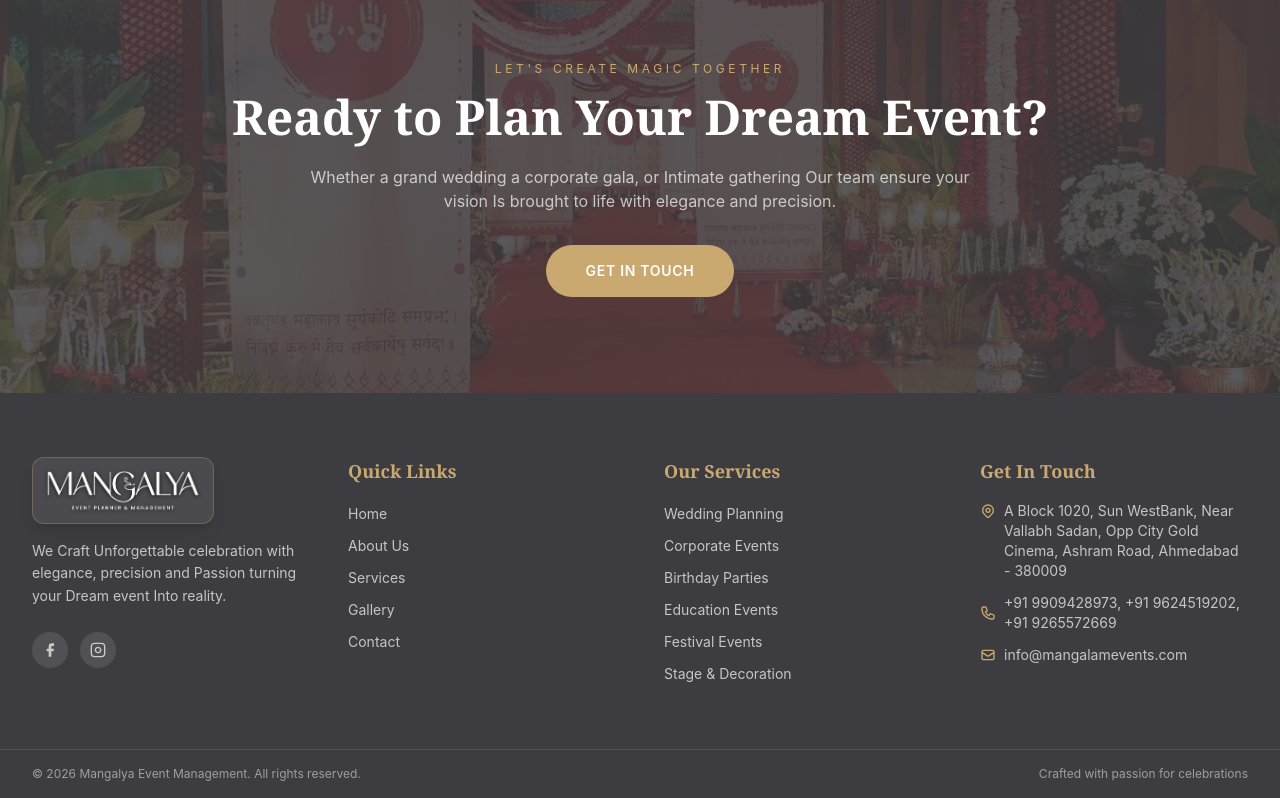
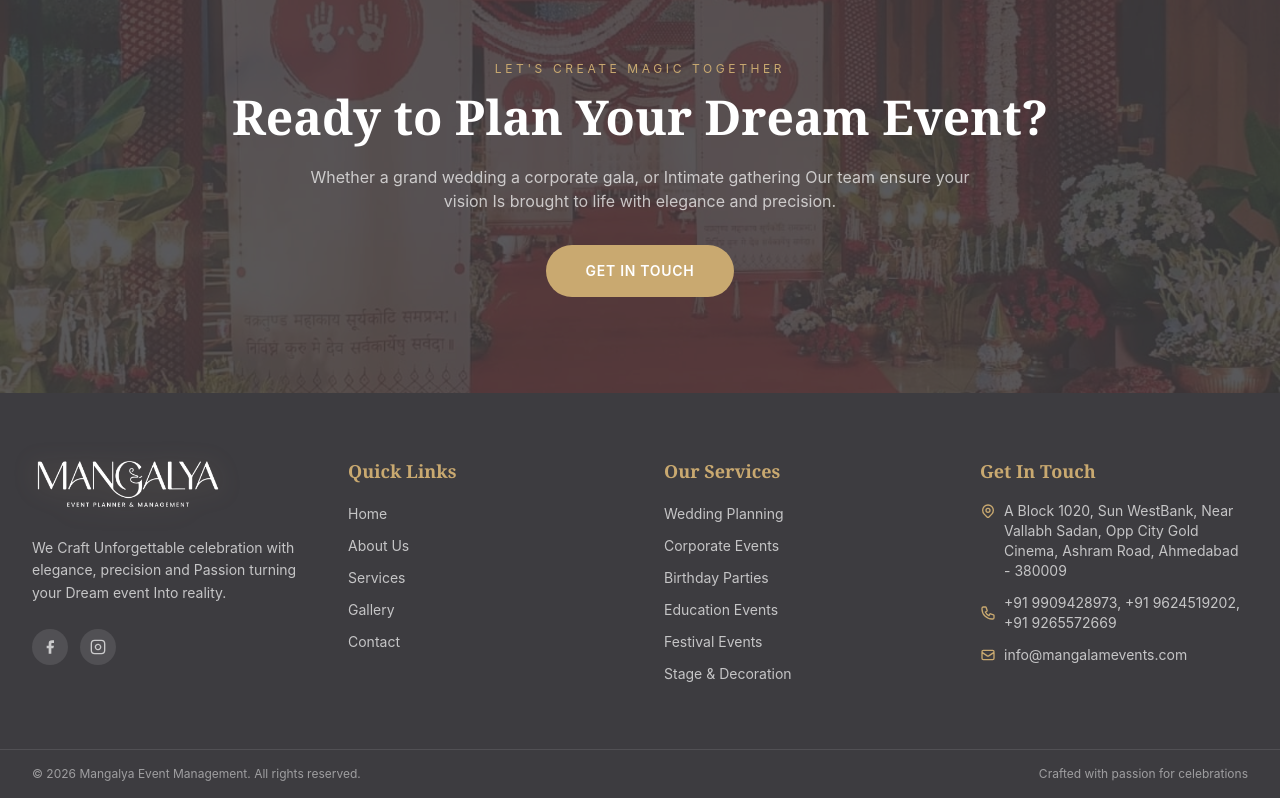
Before and after one commit to Akipatel44/mangalya-events, a Next.js app: page / in a window 1280 px wide. Shown: the part 3944-4742 px from the top of the page. Built offline with nearby package versions, Linux system fonts and the light colour scheme.

Commit message:
update footer logo background look

```diff
--- a/components/Footer.tsx
+++ b/components/Footer.tsx
@@ -25,15 +25,15 @@ export default function Footer() {
         <div className="grid gap-12 md:grid-cols-2 lg:grid-cols-4">
           {/* Company info */}
           <div>
-            <div className="mb-4 inline-flex rounded-xl border border-gold/30 bg-maroon/80 p-2.5 shadow-lg">
+            <Link href="/" className="mb-5 inline-block">
               <Image
                 src="/images/mangalya.png"
                 alt="Mangalya Events"
                 width={674}
                 height={188}
-                className="h-auto w-36 object-contain brightness-125 contrast-125 drop-shadow-[0_1px_2px_rgba(0,0,0,0.8)] sm:w-40"
+                className="h-auto w-44 object-contain brightness-110 contrast-110 drop-shadow-[0_2px_12px_rgba(201,169,112,0.25)] sm:w-48"
               />
-            </div>
+            </Link>
             <p className="mb-6 text-sm leading-relaxed text-white/70">
               We Craft Unforgettable celebration with elegance, precision and Passion turning your Dream event Into reality.
             </p>
```
